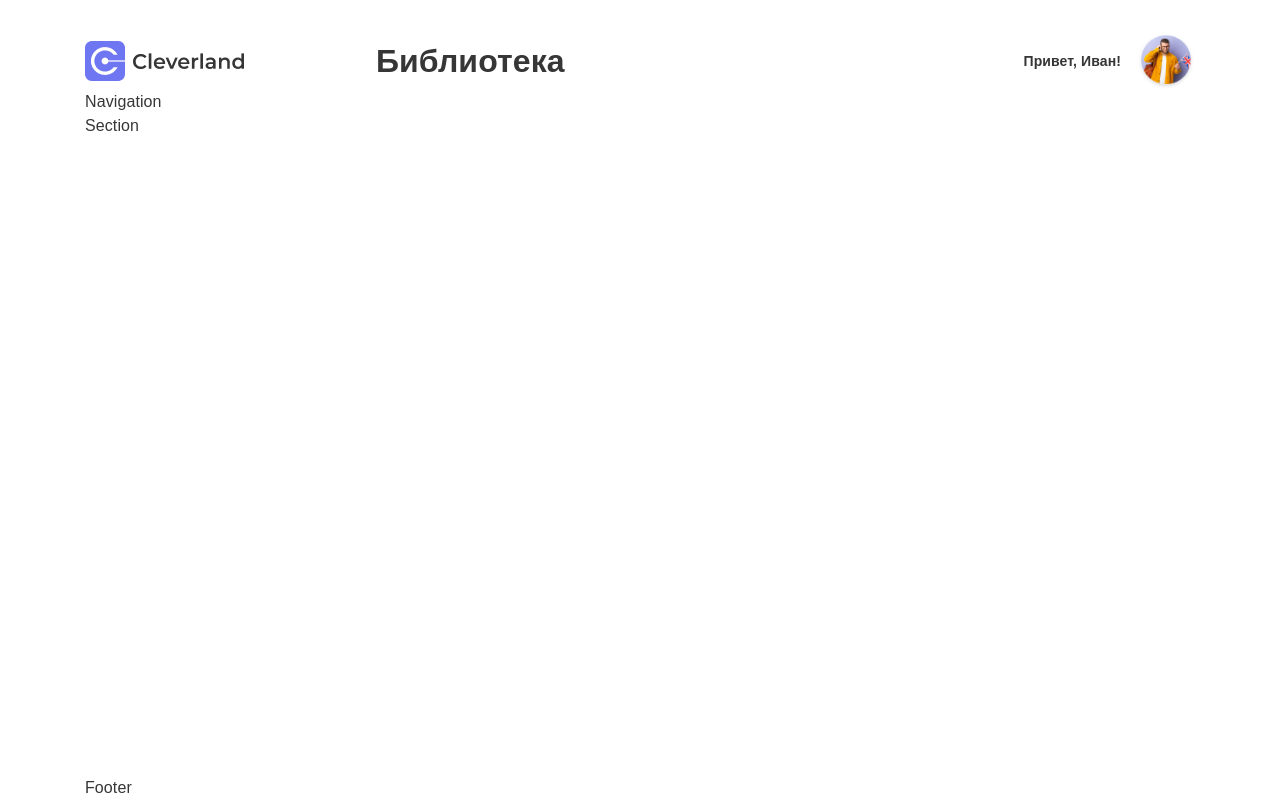
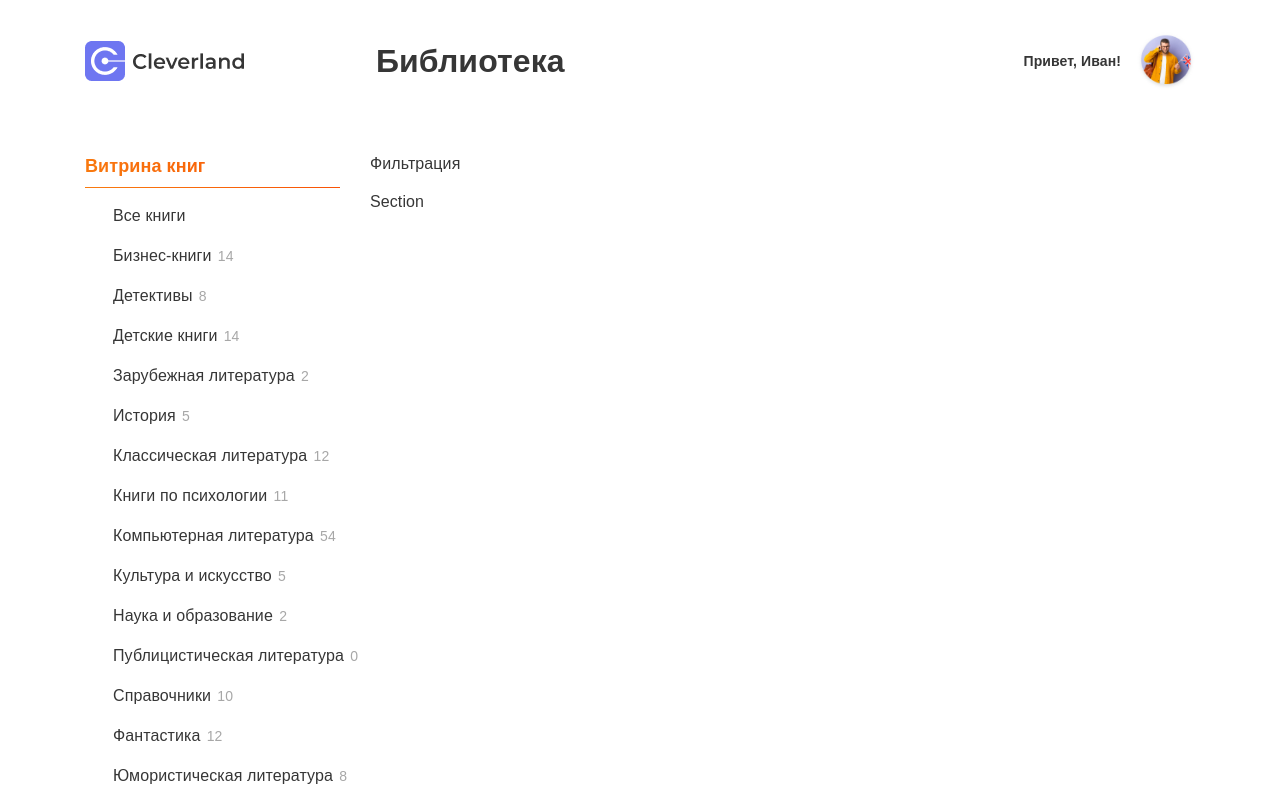
Before and after one commit to skif-cezar/sprint1-skif-cezar, a React (Create React App) app: page /#/ in a window 1280 px wide. Shown: the top 800 px of the page. Built offline with nearby package versions, Linux system fonts and the light colour scheme.

Commit message:
feat: add menu component/add grid layout

```diff
--- a/src/app/App.tsx
+++ b/src/app/App.tsx
@@ -1,6 +1,8 @@
 import React from 'react';
 import { HashRouter, Route, Routes } from 'react-router-dom';
 import { Layout } from 'src/app/logic/layout/Layout';
+import { Contract, CONTRACT_PAGE_URL } from 'src/app/logic/pages/contract/Contract';
+import { Terms, TERMS_PAGE_URL } from 'src/app/logic/pages/terms/Terms';
 
 /**
  * The main component in app
@@ -8,7 +10,10 @@ import { Layout } from 'src/app/logic/layout/Layout';
 export const App: React.FC = () => (
   <HashRouter>
     <Routes>
-      <Route path='/' element={<Layout />} />
+      <Route path='/' element={<Layout />}>
+        <Route path={CONTRACT_PAGE_URL} element={<Contract />} />
+        <Route path={TERMS_PAGE_URL} element={<Terms />} />
+      </Route>
     </Routes>
   </HashRouter>
 );
--- /dev/null
+++ b/src/app/MenuList.json
@@ -0,0 +1,76 @@
+[
+   {
+      "id": 1,
+      "title": "Все книги"
+   },
+   {
+      "id": 2,
+      "title": "Бизнес-книги",
+      "amount": 14
+   },
+   {
+      "id": 3,
+      "title": "Детективы",
+      "amount": 8
+   },
+   {
+      "id": 4,
+      "title": "Детские книги",
+      "amount": 14
+   },
+   {
+      "id": 5,
+      "title": "Зарубежная литература",
+      "amount": 2
+   },
+   {
+      "id": 6,
+      "title": "История",
+      "amount": 5
+   },
+   {
+      "id": 7,
+      "title": "Классическая литература",
+      "amount": 12
+   },
+   {
+      "id": 8,
+      "title": "Книги по психологии",
+      "amount": 11
+   },
+   {
+      "id": 9,
+      "title": "Компьютерная литература",
+      "amount": 54
+   },
+   {
+      "id": 10,
+      "title": "Культура и искусство",
+      "amount": 5
+   },
+   {
+      "id": 11,
+      "title": "Наука и образование",
+      "amount": 2
+   },
+   {
+      "id": 12,
+      "title": "Публицистическая литература",
+      "amount": 0
+   },
+   {
+      "id": 13,
+      "title": "Справочники",
+      "amount": 10
+   },
+   {
+      "id": 14,
+      "title": "Фантастика",
+      "amount": 12
+   },
+   {
+      "id": 15,
+      "title": "Юмористическая литература",
+      "amount": 8
+   }
+]
--- a/src/app/components/header/Header.module.scss
+++ b/src/app/components/header/Header.module.scss
@@ -1,4 +1,5 @@
 .header {
+  grid-area: header;
   width: 100%;
   align-content: center;
   align-items: center;
--- /dev/null
+++ b/src/app/components/menu/Menu.module.scss
@@ -0,0 +1,98 @@
+$hover: linear-gradient(231.58deg, #f83600 -53.35%, #f9d423 297.76%);
+$primary: #363636;
+$smal-inactive: #a7a7a7;
+
+.menu {
+  width: 279px;
+  margin-top: 62px;
+  grid-area: menu;
+}
+
+.list {
+  display: flex;
+  flex-direction: column;
+  align-items: flex-start;
+}
+
+.item {
+  font-weight: 700;
+  font-size: 1.125rem;
+  line-height: 1.75rem;
+  cursor: pointer;
+}
+
+.item:not(:nth-child(1)) {
+  margin-top: 42px;
+}
+
+.item:nth-child(1) a {
+  display: block;
+  width: 255px;
+  height: 36px;
+  border-bottom: 1px solid $primary;
+}
+
+.item:nth-child(1):hover a,
+.item:nth-child(1) a.active {
+  border-width: 0 0 1px 0;
+  border-style: solid;
+  border-image: $hover;
+  border-image-slice: 1;
+}
+
+.item:hover {
+  background: $hover;
+  -webkit-background-clip: text;
+  -webkit-text-fill-color: transparent;
+  background-clip: text;
+}
+
+.sub_list {
+  display: flex;
+  flex-direction: column;
+  row-gap: 16px;
+  padding-top: 16px;
+  padding-left: 24px;
+}
+
+.sub_item {
+  font-weight: 400;
+  font-size: 1rem;
+  line-height: 1.5rem;
+  cursor: pointer;
+}
+
+.sub_link {
+  display: block;
+  height: auto;
+  padding: 0 4px;
+}
+
+.sub_item:hover .sub_link span {
+  font-weight: 700;
+  font-size: 1.125rem;
+  line-height: 1.75rem;
+  background: $hover;
+  -webkit-background-clip: text;
+  -webkit-text-fill-color: transparent;
+  background-clip: text;
+}
+
+.sub_item:hover .sub_link small {
+  color: $primary;
+}
+
+.sub_link small {
+  font-weight: 400;
+  font-size: 0.875rem;
+  line-height: 1.5rem;
+  margin-left: 1.7px;
+  color: $smal-inactive;
+}
+
+.active {
+  background: $hover;
+  -webkit-background-clip: text;
+  -webkit-text-fill-color: transparent;
+  background-clip: text;
+}
--- /dev/null
+++ b/src/app/components/menu/Menu.tsx
@@ -0,0 +1,53 @@
+import React from 'react';
+import { NavLink } from 'react-router-dom';
+import clsx from 'clsx';
+import { CONTRACT_PAGE_URL } from 'src/app/logic/pages/contract/Contract';
+import { TERMS_PAGE_URL } from 'src/app/logic/pages/terms/Terms';
+import MenuListDTO from 'src/app/MenuList.json';
+
+import styles from 'src/app/components/menu/Menu.module.scss';
+
+/**
+ * Menu component
+ */
+export const Menu: React.FC = () => {
+  const MENU_STYLES = clsx(styles.menu);
+  const LIST_STYLES = clsx(styles.list);
+  const ITEM_STYLES = clsx(styles.item);
+  const ACTIVE_LINK_STYLES = clsx(styles.active);
+  const SUB_LIST_STYLES = clsx(styles.sub_list);
+  const SUB_ITEM_STYLES = clsx(styles.sub_item);
+  const SUB_LINK_STYLES = clsx(styles.sub_link);
+
+  return (
+    <nav className={MENU_STYLES}>
+      <ul className={LIST_STYLES}>
+        <li className={ITEM_STYLES}>
+          <NavLink to='/' className={({ isActive }) => (isActive ? ACTIVE_LINK_STYLES : undefined)}>
+            Витрина книг
+          </NavLink>
+        </li>
+        <ul className={SUB_LIST_STYLES}>
+          {MenuListDTO &&
+            MenuListDTO.map((list) => (
+              <li key={list.id} className={SUB_ITEM_STYLES}>
+                <NavLink to='/' className={SUB_LINK_STYLES}>
+                  <span>{list.title}</span>&nbsp;<small>{list.amount}</small>
+                </NavLink>
+              </li>
+            ))}
+        </ul>
+        <li className={ITEM_STYLES}>
+          <NavLink to={CONTRACT_PAGE_URL} className={({ isActive }) => (isActive ? ACTIVE_LINK_STYLES : undefined)}>
+            Правила пользования
+          </NavLink>
+        </li>
+        <li className={ITEM_STYLES}>
+          <NavLink to={TERMS_PAGE_URL} className={({ isActive }) => (isActive ? ACTIVE_LINK_STYLES : undefined)}>
+            Договор оферты
+          </NavLink>
+        </li>
+      </ul>
+    </nav>
+  );
+};
--- /dev/null
+++ b/src/app/components/navigation/Navigation.module.scss
@@ -0,0 +1,4 @@
+.navigation {
+  margin-top: 62px;
+  grid-area: navigation;
+}
--- /dev/null
+++ b/src/app/components/navigation/Navigation.tsx
@@ -0,0 +1,13 @@
+import React from 'react';
+import clsx from 'clsx';
+
+import styles from 'src/app/components/navigation/Navigation.module.scss';
+
+/**
+ * Navigation component
+ */
+export const Navigation: React.FC = () => {
+  const NAVIGATION_STYLES = clsx(styles.navigation);
+
+  return <div className={NAVIGATION_STYLES}>Фильтрация</div>;
+};
--- a/src/app/logic/layout/Layout.module.scss
+++ b/src/app/logic/layout/Layout.module.scss
@@ -1,16 +1,26 @@
 .wrapper {
   position: relative;
-  display: flex;
   width: 100%;
   max-width: 1110px;
   min-height: 100%;
-  flex-direction: column;
   margin: 0 auto;
   overflow: hidden;
+  display: grid;
+  grid-template-columns: 279px 825px;
+  grid-template-rows: 90px 100px 1fr 56px;
+  gap: 0px 6px;
+  grid-template-areas:
+    'header header'
+    'menu navigation'
+    'menu main'
+    'footer footer';
 }
 
 .main {
-  display: flex;
-  flex: 1 1 auto;
-  flex-wrap: wrap;
+  grid-area: main;
+  width: 825px;
 }
+
+.footer {
+  grid-area: footer;
+}
--- a/src/app/logic/layout/Layout.tsx
+++ b/src/app/logic/layout/Layout.tsx
@@ -1,7 +1,10 @@
 import React from 'react';
 import clsx from 'clsx';
+import { Header } from 'src/app/components/header/Header';
+import { Menu } from 'src/app/components/menu/Menu';
+import { Navigation } from 'src/app/components/navigation/Navigation';
+
 import styles from 'src/app/logic/layout/Layout.module.scss';
-import { Header } from 'src/app/components/header/Header';
 
 /**
  * Layout component
@@ -9,17 +12,17 @@ import { Header } from 'src/app/components/header/Header';
 export const Layout: React.FC = () => {
   const WRAPPER_STYLES = clsx(styles.wrapper);
   const MAIN_STYLES = clsx(styles.main);
+  const FOOTER_STYLES = clsx(styles.footer);
 
   return (
     <div className={WRAPPER_STYLES}>
       <Header />
-      <aside>
-        <nav>Navigation</nav>
-      </aside>
+      <Menu />
+      <Navigation />
       <main className={MAIN_STYLES}>
         <section>Section</section>
       </main>
-      <footer>Footer</footer>
+      <footer className={FOOTER_STYLES}>Footer</footer>
     </div>
   );
 };
--- /dev/null
+++ b/src/app/logic/pages/contract/Contract.tsx
@@ -0,0 +1,7 @@
+import React from 'react';
+
+export const CONTRACT_PAGE_URL = '/contract';
+/**
+ * Contract page
+ */
+export const Contract: React.FC = () => <div>Contract</div>;
--- /dev/null
+++ b/src/app/logic/pages/terms/Terms.tsx
@@ -0,0 +1,7 @@
+import React from 'react';
+
+export const TERMS_PAGE_URL = '/terms';
+/**
+ * Terms page
+ */
+export const Terms: React.FC = () => <div>Terms</div>;
```
